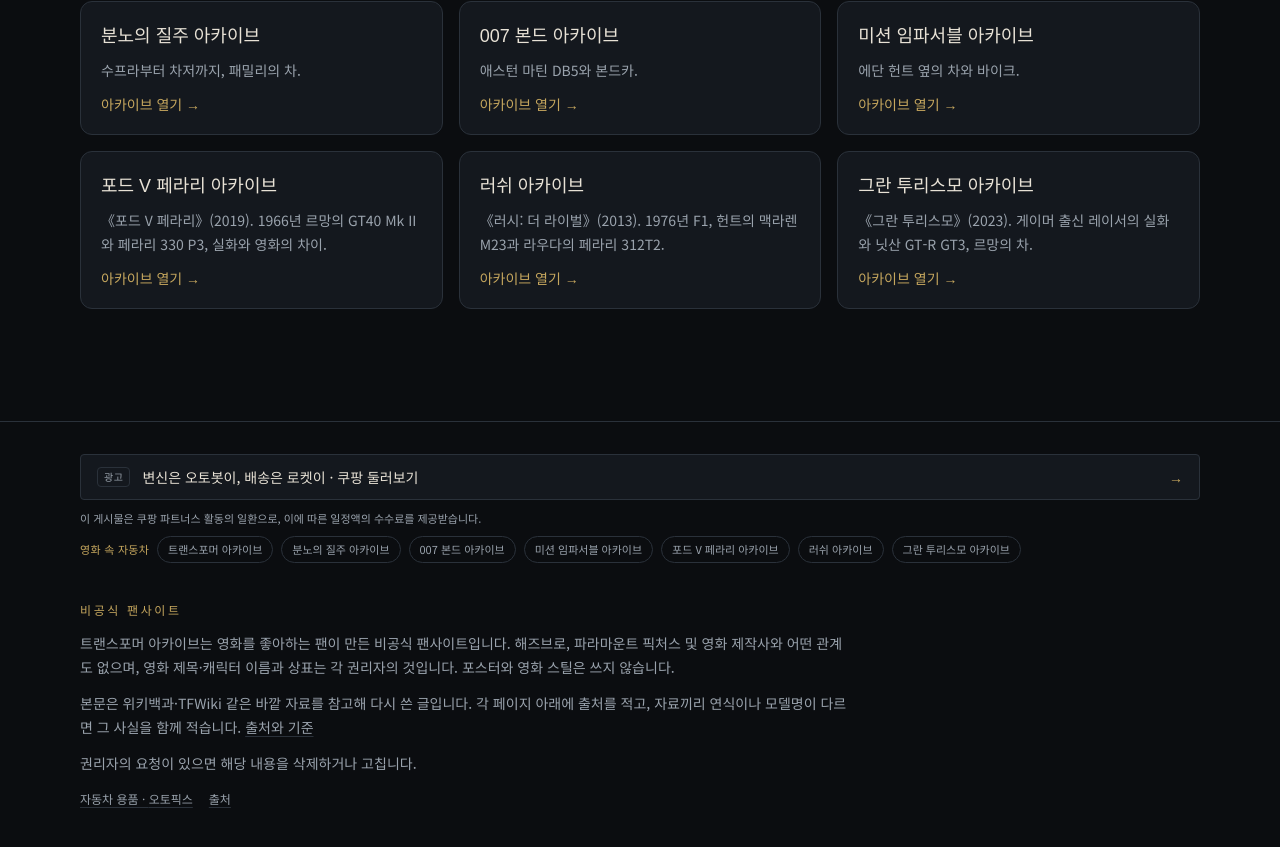
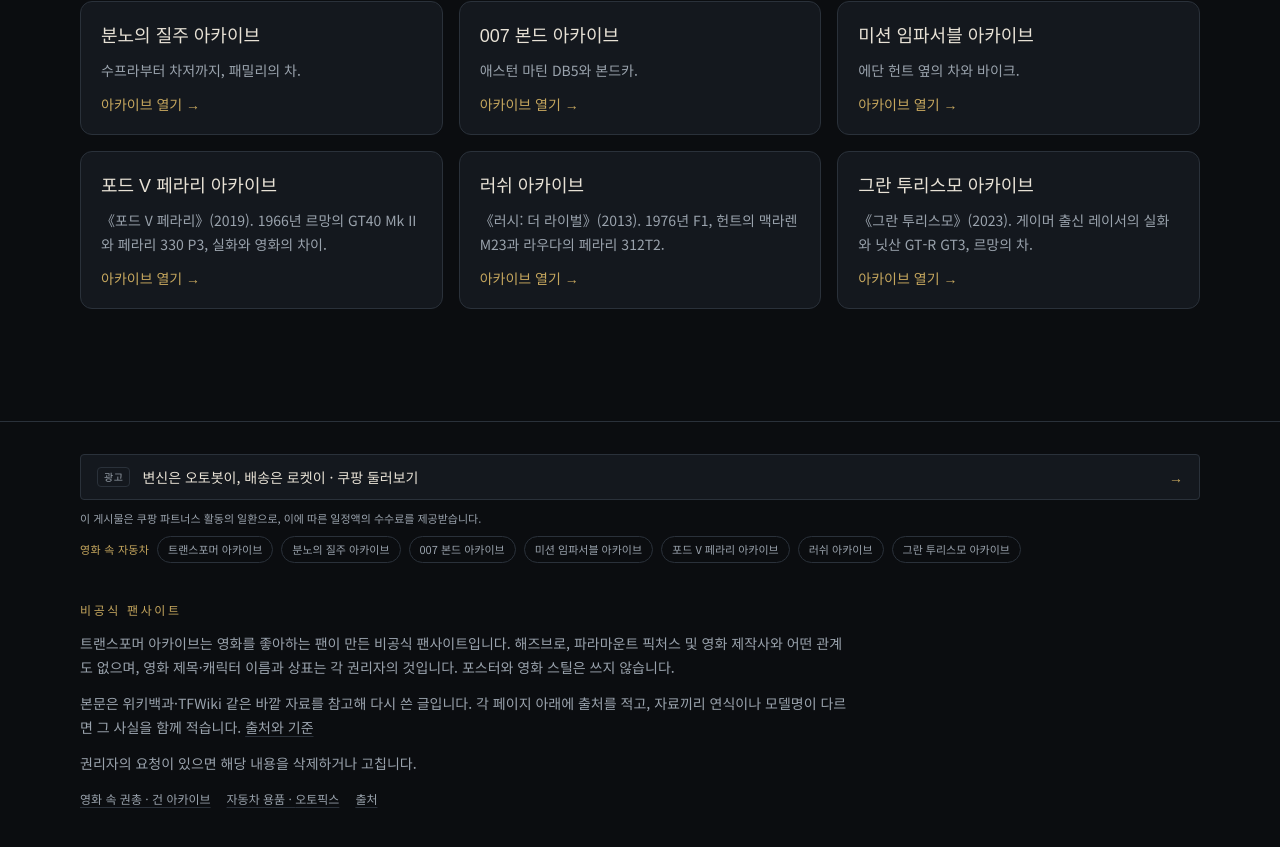
Before and after one commit to eomjinseong-art/transformers-archive, a Next.js app: page / in a window 1280 px wide. Shown: the part 3005-3852 px from the top of the page. Built offline with nearby package versions, Linux system fonts and the light colour scheme; no server answers.

Commit message:
건 아카이브(영화 속 권총) 링크 추가 (#8)

```diff
--- a/components/Footer.tsx
+++ b/components/Footer.tsx
@@ -23,6 +23,12 @@ export function Footer() {
         </div>
         <p className="mt-4 flex flex-wrap gap-x-4 gap-y-2 text-xs">
           <a
+            href="https://gun-archive.vercel.app/?utm_source=transformers-archive&utm_medium=footer&utm_campaign=archive-network"
+            className="underline decoration-line underline-offset-4 hover:text-gold"
+          >
+            영화 속 권총 · 건 아카이브
+          </a>
+          <a
             href={autopixUrl("footer")}
             className="underline decoration-line underline-offset-4 hover:text-gold"
           >
```
